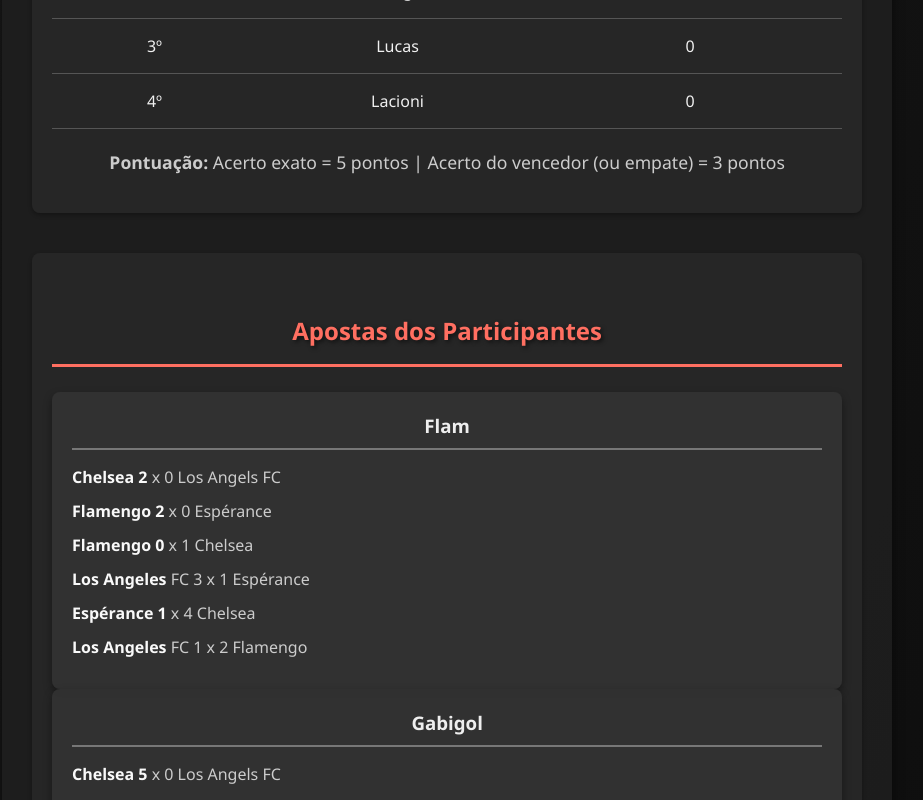
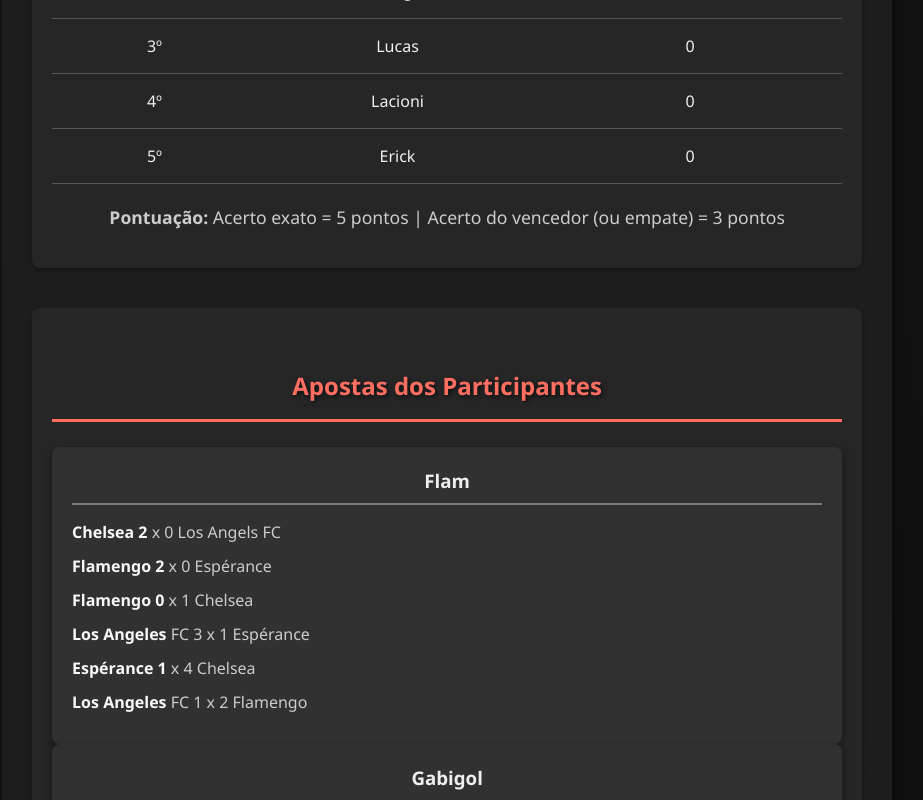
Before and after one commit to JefersonSmith/bolao-mundial, a React (Vite) app: page / in a window 1280 px wide. Shown: the part 1100-1900 px from the top of the page, without its empty margins (201-1124 px from the left). Built offline with nearby package versions, Linux system fonts and the light colour scheme.

Commit message:
update erick

```diff
--- a/src/App.jsx
+++ b/src/App.jsx
@@ -25,6 +25,7 @@ function App() {
     { id: 2, name: 'Gabigol', points: 0 },
     { id: 3, name: 'Lucas', points: 0 },
     { id: 4, name: 'Lacioni', points: 0 },
+    { id: 5, name: 'Erick', points: 0 },
 
   ];
 
@@ -34,6 +35,7 @@ function App() {
     { participantName: 'Gabigol', bets: ['Chelsea 5 x 0 Los Angels FC','Flamengo 2 x 1 Espérance', 'Flamengo 1 x 3 Chelsea', 'Los Angeles FC 2 x 0 Espérance', 'Espérance 0 x 4 Chelsea', 'Los Angeles FC 1 x 1 Flamengo'] },
     { participantName: 'Lucas', bets: ['Chelsea 3 x 1 Los Angels FC','Flamengo 2 x 0 Espérance', 'Flamengo 1 x 1 Chelsea', 'Los Angeles FC 2 x 0 Espérance', 'Espérance 0 x 3 Chelsea', 'Los Angeles FC 0 x 1 Flamengo'] },
     { participantName: 'Lacioni', bets: ['Chelsea 3 x 0 Los Angels FC','Flamengo 2 x 1 Espérance', 'Flamengo 2 x 1 Chelsea', 'Los Angeles FC 1 x 3 Espérance', 'Espérance 0 x 2 Chelsea', 'Los Angeles FC 0 x 2 Flamengo'] },
+    { participantName: 'Erick', bets: ['Chelsea 3 x 0 Los Angels FC','Flamengo 2 x 1 Espérance', 'Flamengo 0 x 3 Chelsea', 'Los Angeles FC 1 x 1 Espérance', 'Espérance 0 x 4 Chelsea', 'Los Angeles FC 1 x 2 Flamengo'] },
   ];
 
   return (
```
